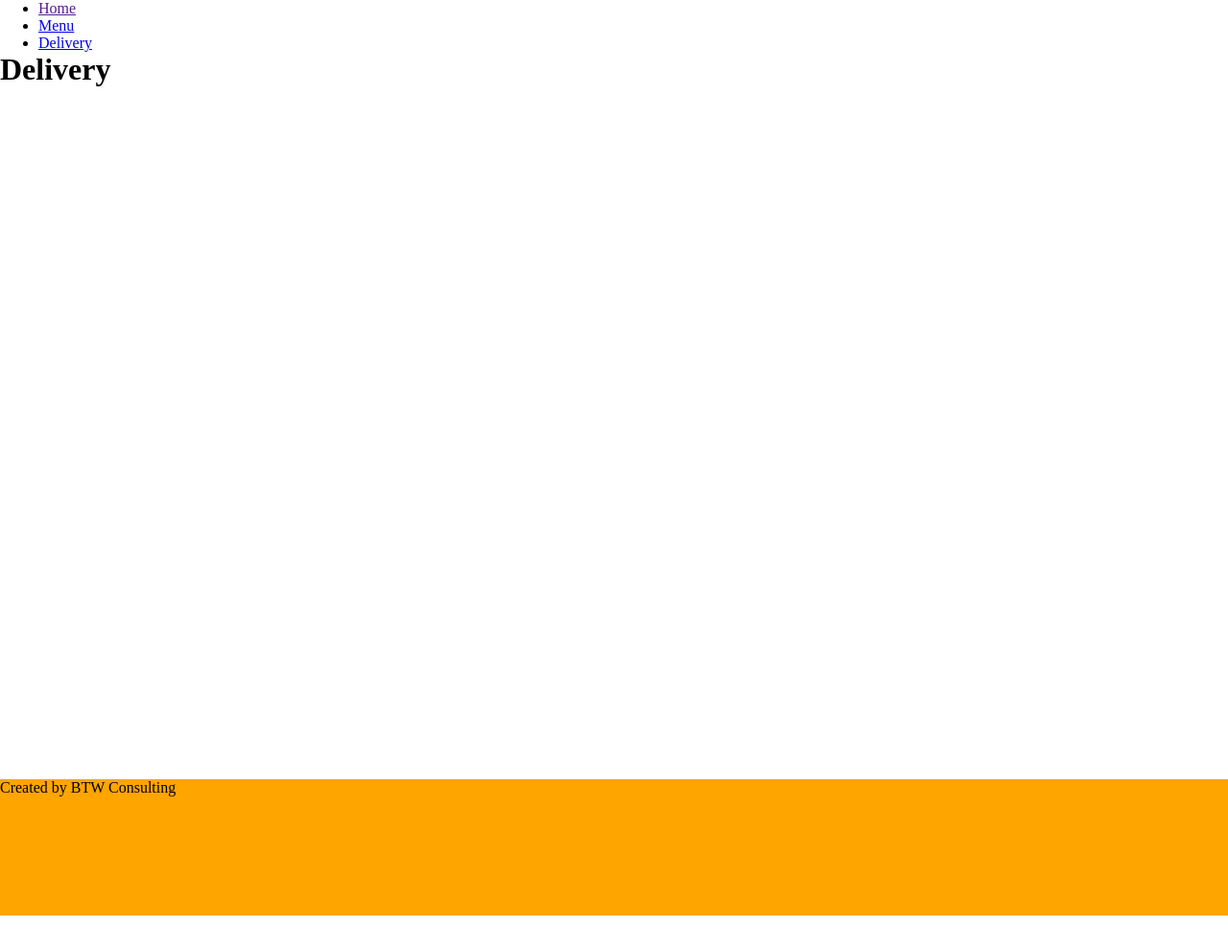
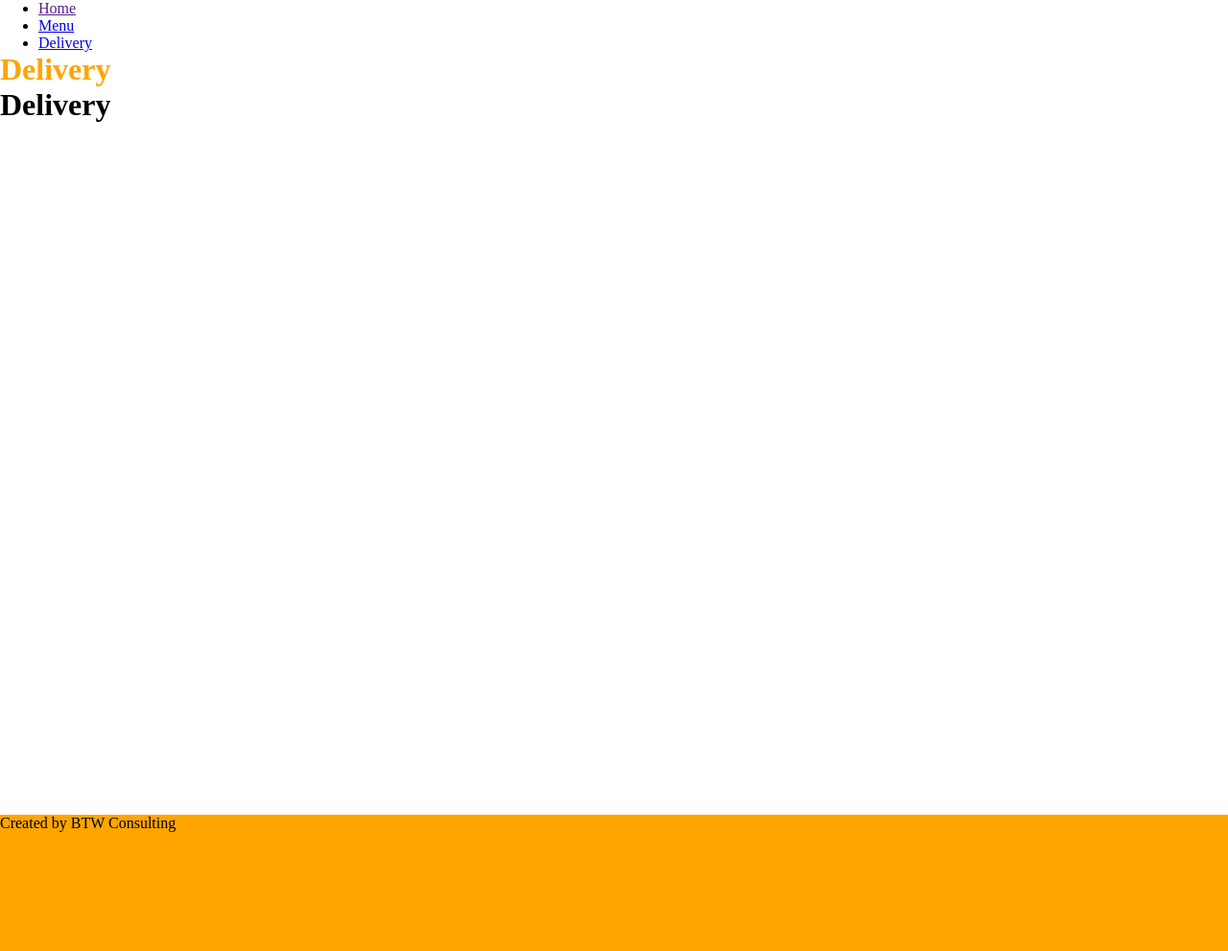
Before and after one commit to burn123/BTW250Final, a Jekyll site: the page built from delivery.html, in a window 1280 px wide. Shown: the whole page at 96% size. Built offline with Jekyll 4.4.1, drawn with Linux system fonts in a browser that asks for light colours; before the commit the page ends 954 px from its top, so only the background shows below that.

Commit message:
Update default.html

```diff
--- a/_layouts/default.html
+++ b/_layouts/default.html
@@ -13,6 +13,8 @@
             <li><a href="delivery">Delivery</a></li>
         </ul>
     </nav>
+    <h1 class="title">{{ page.header_text }}</h1>
+
     <div class="container">
         {{ content }}
     </div>
```
